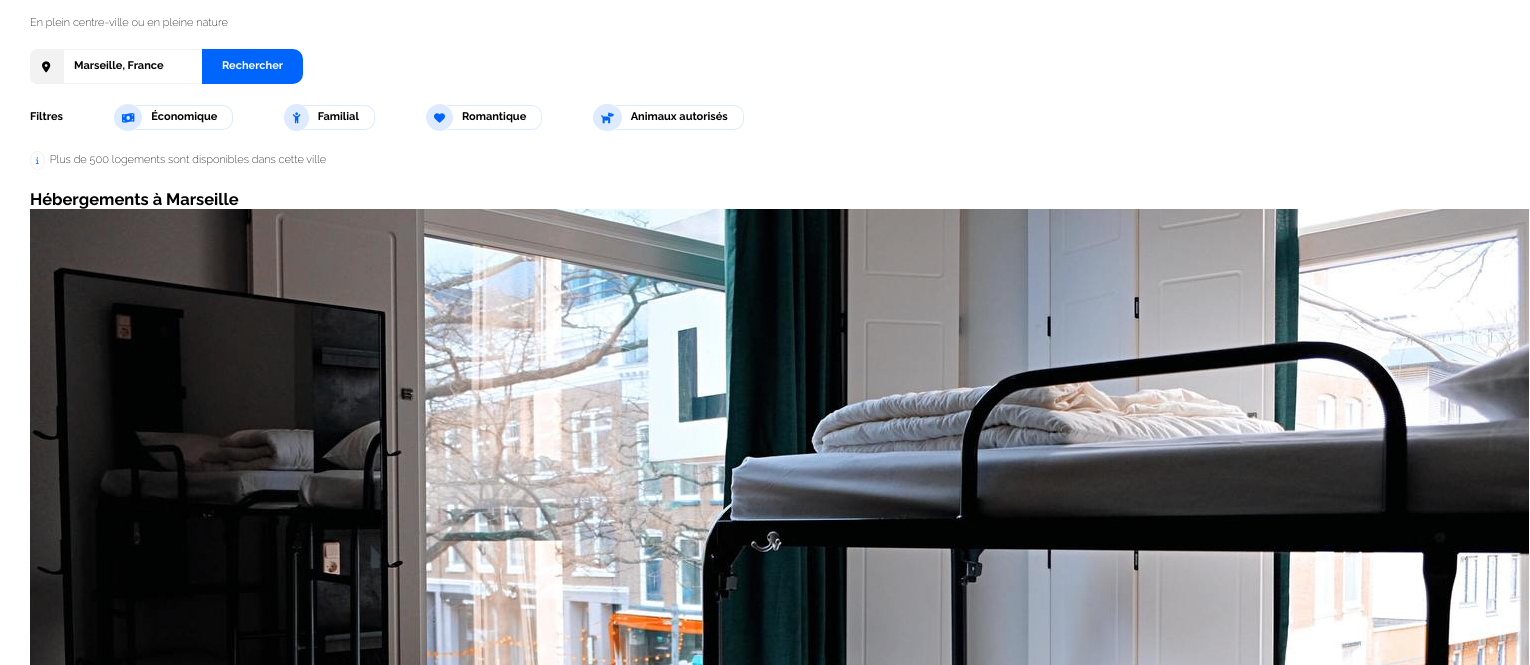
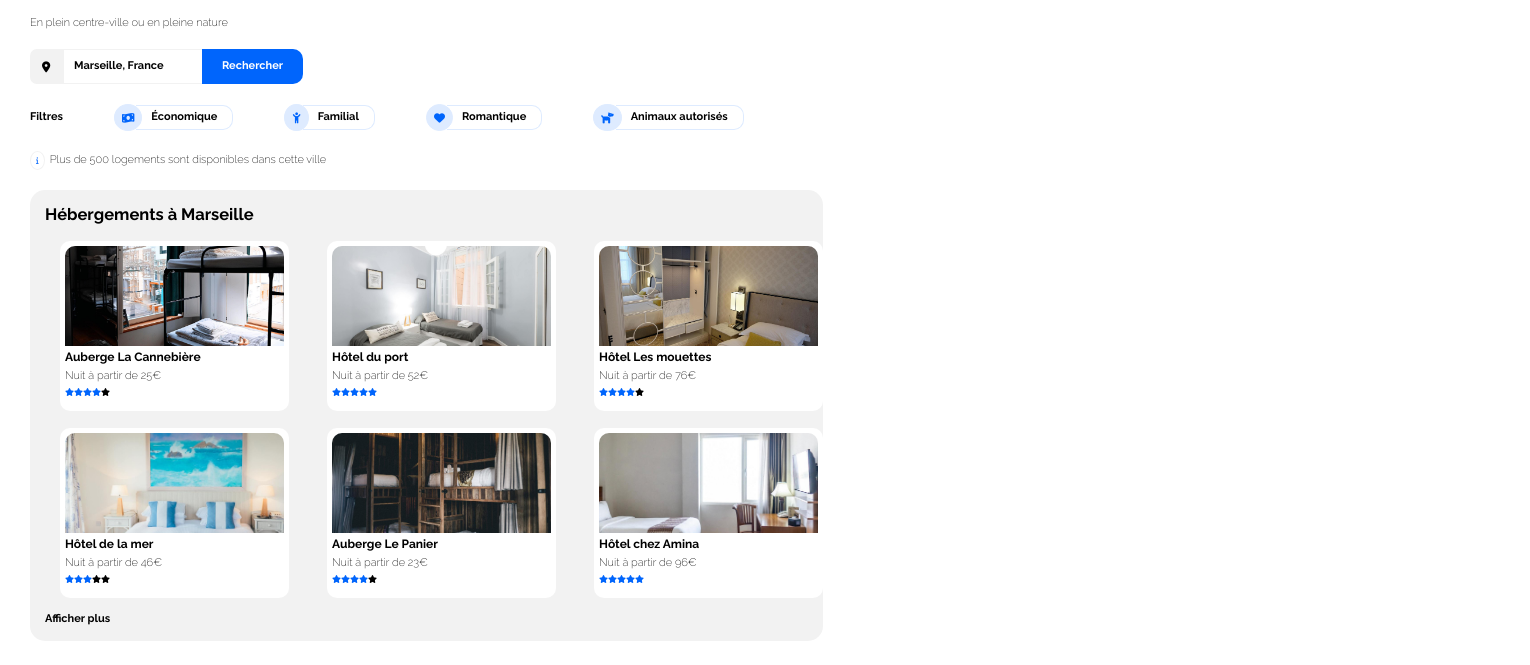
Before and after one commit to mehdi-benamar/ProjetOC-2, a plain HTML site: page index.html in a window 1280 px wide. Shown: the part 119-784 px from the top of the page, 1530 px wide, since content can reach past the window. Drawn offline with Linux system fonts and the light colour scheme.

Commit message:
Mise en forme des hébergements

```diff
--- a/css/style.css
+++ b/css/style.css
@@ -179,4 +179,80 @@
 
 .location {
     font-size: 11px;
+    background-color: var(--gris-clair);
+    border-radius: 15px;
+    width:65%;
+    display: flex;
+    flex-direction: column;
+    justify-content: flex-start;
+    align-items: baseline;
 }
+
+.location h2{
+    margin-top: 15px;
+    margin-left: 15px;
+}
+
+.location--liste{
+    display: flex;
+    flex-wrap: wrap;
+    justify-content: space-between;
+    width: 100%;
+    height: 100%;
+    padding: 0 15px 15px 15px;
+}
+.location--liste article{
+    width: 30%;
+    height: 170px;
+    background-color: white;
+    border-radius: 10px;
+    padding: 5px;
+    margin-top: 17px;
+    display: flex;
+    flex-direction: column;
+}
+
+.location--titre{
+    font-weight: bold;
+    font-size: 12px;
+}
+
+.location--liste img{
+    width: 100%;
+    height: 100px;
+    object-fit: cover;
+    border-top-left-radius: 10px;
+    border-top-right-radius: 10px;
+}
+
+.location--liste article img,
+.location--liste article p,
+.location--liste article .location--etoile{
+    margin-bottom: 5px;
+}
+
+
+.location--etoile{
+    display: flex;
+}
+.location--etoile i{
+    font-size: 8px;
+}
+.location--etoile i:nth-child(1),
+.location--etoile i:nth-child(2),
+.location--etoile i:nth-child(3){
+    color: var(--bleu-fonce)
+}
+
+.toute--etoile i{
+    color: var(--bleu-fonce)
+}
+.quatre--etoile i:not(:last-child){
+    color: var(--bleu-fonce)
+}
+
+.location p:last-child{
+    margin-left: 15px;
+    margin-bottom: 15px;
+    font-weight: 600;
+}
--- a/index.html
+++ b/index.html
@@ -68,9 +68,9 @@
                     srcset="./images/hebergements/3_medium/auberge-cannebiere.jpg 1000w, ./images/hebergements/4_small/auberge-cannebiere.jpg 500w"
                     sizes="(max-width: 768px) 500px, 1000px"
                     alt="Hotel de la mer">
-                    <p>Auberge La Cannebière</p>
+                    <p class="location--titre">Auberge La Cannebière</p>
                     <p>Nuit à partir de 25€</p>
-                    <div class="location--etoile">
+                    <div class="location--etoile quatre--etoile">
                         <i class="fa-solid fa-star"></i>
                         <i class="fa-solid fa-star"></i>
                         <i class="fa-solid fa-star"></i>
@@ -83,9 +83,9 @@
                     srcset="./images/hebergements/3_medium/hotel-port.jpg 1000w, ./images/hebergements/4_small/hotel-port.jpg 500w"
                     sizes="(max-width: 768px) 500px, 1000px"
                     alt="Hotel de la mer">
-                    <p>Hôtel du port</p>
+                    <p class="location--titre">Hôtel du port</p>
                     <p>Nuit à partir de 52€</p>
-                    <div class="location--etoile">
+                    <div class="location--etoile toute--etoile">
                         <i class="fa-solid fa-star"></i>
                         <i class="fa-solid fa-star"></i>
                         <i class="fa-solid fa-star"></i>
@@ -98,9 +98,9 @@
                     srcset="./images/hebergements/3_medium/hotel-mouette.jpg 1000w, ./images/hebergements/4_small/hotel-mouette.jpg 500w"
                     sizes="(max-width: 768px) 500px, 1000px"
                     alt="Hotel de la mer">
-                    <p>Hôtel Les mouttes</p>
+                    <p class="location--titre">Hôtel Les mouettes</p>
                     <p>Nuit à partir de 76€</p>
-                    <div class="location--etoile">
+                    <div class="location--etoile quatre--etoile">
                         <i class="fa-solid fa-star"></i>
                         <i class="fa-solid fa-star"></i>
                         <i class="fa-solid fa-star"></i>
@@ -113,7 +113,7 @@
                     srcset="./images/hebergements/3_medium/hotel-mer.jpg 1000w, ./images/hebergements/4_small/hotel-mer.jpg 500w"
                     sizes="(max-width: 768px) 500px, 1000px"
                     alt="Hotel de la mer">
-                    <p>Hôtel de la mer</p>
+                    <p class="location--titre">Hôtel de la mer</p>
                     <p>Nuit à partir de 46€</p>
                     <div class="location--etoile">
                         <i class="fa-solid fa-star"></i>
@@ -128,9 +128,9 @@
                     srcset="./images/hebergements/3_medium/auberge-panier.jpg 1000w, ./images/hebergements/4_small/auberge-panier.jpg 500w"
                     sizes="(max-width: 768px) 500px, 1000px"
                     alt="Hotel de la mer">
-                    <p>Auberge Le Panier</p>
+                    <p class="location--titre">Auberge Le Panier</p>
                     <p>Nuit à partir de 23€</p>
-                    <div class="location--etoile">
+                    <div class="location--etoile quatre--etoile">
                         <i class="fa-solid fa-star"></i>
                         <i class="fa-solid fa-star"></i>
                         <i class="fa-solid fa-star"></i>
@@ -143,9 +143,9 @@
                     srcset="./images/hebergements/3_medium/hotel-amina.jpg 1000w, ./images/hebergements/4_small/hotel-amina.jpg 500w"
                     sizes="(max-width: 768px) 500px, 1000px"
                     alt="Hotel de la mer">
-                    <p>Hôtel chez Amina</p>
+                    <p class="location--titre">Hôtel chez Amina</p>
                     <p>Nuit à partir de 96€</p>
-                    <div class="location--etoile">
+                    <div class="location--etoile toute--etoile">
                         <i class="fa-solid fa-star"></i>
                         <i class="fa-solid fa-star"></i>
                         <i class="fa-solid fa-star"></i>
```
